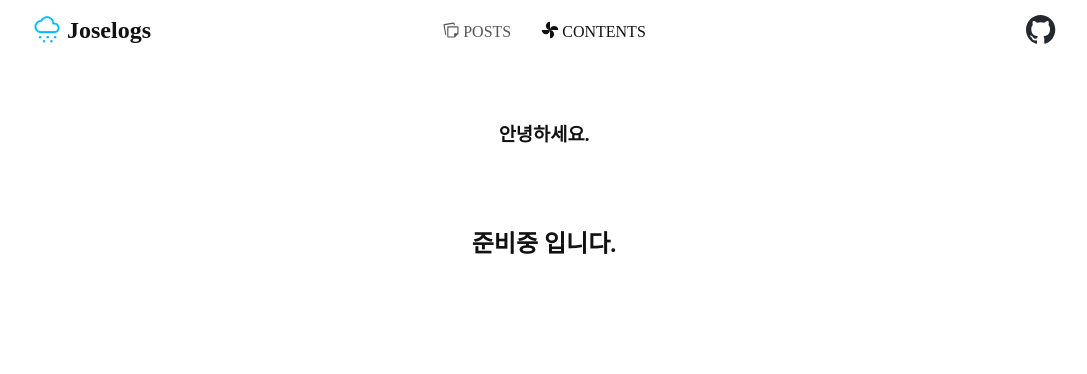
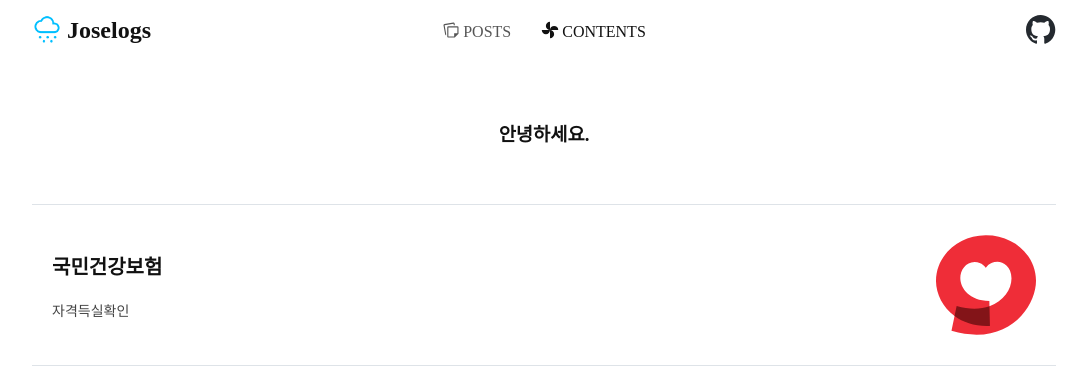
Before and after one commit to kiyoung92/blog, a Next.js app: page /contents in a window 1280 px wide. Shown: the top 374 px of the page, without its empty margins (96-1183 px from the left). Built offline with nearby package versions, Linux system fonts and the light colour scheme.

Commit message:
feat: add contents page

```diff
--- a/src/app/contents/page.tsx
+++ b/src/app/contents/page.tsx
@@ -1,11 +1,51 @@
 import Contents from '@/components/contents/contents';
 import Information from '@/components/information/information';
 
+type Content = {
+  id: number;
+  title: string;
+  content: string;
+  path: string;
+  imagePath: string;
+};
+
+export function generateMetadata() {
+  return {
+    title: 'Joselogs | Contents',
+    description: '컨텐츠',
+    alternates: {
+      canonical: `https://blog.joselogs.com/contents`,
+    },
+    openGraph: {
+      title: 'Joselogs | Contents',
+      description: '컨텐츠',
+      images: [
+        {
+          url: 'https://blog.joselogs.com/images/title-image.png',
+          width: 960,
+          height: 960,
+          alt: 'Joselogs Contents',
+        },
+      ],
+    },
+  };
+}
+
 export default function Page() {
+  const contentList: Content[] = [
+    {
+      id: 0,
+      title: '국민건강보험',
+      content: '자격득실확인',
+      path: '/contents/nhis',
+      imagePath: '/images/nhis-title.svg',
+    },
+  ];
+
   return (
     <main>
       <Information />
-      <Contents />
+      <Contents list={contentList} />
     </main>
   );
 }
--- a/src/app/globals.css
+++ b/src/app/globals.css
@@ -90,7 +90,12 @@ a {
     padding: 10px !important;
   }
 
-  .post-image-wrap {
+  .contents-item-wrap {
+    padding: 10px !important;
+  }
+
+  .post-image-wrap,
+  .content-image-wrap {
     width: 100px !important;
     height: 100px !important;
   }
--- a/src/app/posts/[title]/page.tsx
+++ b/src/app/posts/[title]/page.tsx
@@ -36,7 +36,7 @@ export function generateMetadata({ params }: Params): Metadata {
 
   // TODO: add keywords, author, twitter, languages
   return {
-    title: `${metadataJson?.title}`,
+    title: `Joselogs | ${metadataJson?.title}`,
     description: metadataJson?.description,
     alternates: {
       canonical: `https://blog.joselogs.com/`,
--- /dev/null
+++ b/src/components/contents/contents.css
@@ -0,0 +1,48 @@
+.contents-item-wrap {
+  border-top: 1px solid var(--border-color);
+  padding: 20px;
+  cursor: pointer;
+  display: block;
+  text-decoration: none;
+}
+
+.contents-item-wrap:last-child {
+  border-bottom: 1px solid var(--border-color);
+}
+
+.content-item-wrap {
+  display: flex;
+  align-items: center;
+  gap: 40px;
+}
+
+.content-item-title {
+  font-weight: bold;
+  font-size: 20px;
+}
+
+.content-image-wrap {
+  height: 120px;
+  width: 120px;
+  border-radius: 5px;
+  overflow: hidden;
+  flex: none;
+  display: flex;
+  align-items: center;
+  justify-content: flex-end;
+}
+
+.content-image-wrap > img {
+  object-fit: cover;
+}
+
+.content-item-content {
+  font-size: 14px;
+  text-overflow: ellipsis;
+  overflow: hidden;
+  word-break: break-word;
+  color: var(--color-400);
+  display: -webkit-box;
+  -webkit-line-clamp: 3;
+  -webkit-box-orient: vertical;
+}
--- a/src/components/contents/contents.module.css
+++ /dev/null
@@ -1,5 +0,0 @@
-.wrap {
-  display: flex;
-  justify-content: center;
-  align-items: center;
-}
--- a/src/components/contents/contents.tsx
+++ b/src/components/contents/contents.tsx
@@ -1,10 +1,60 @@
-import contentStyles from './contents.module.css';
+import './contents.css';
 
+import Image from 'next/image';
+import Link from 'next/link';
+
+interface Content {
+  id: number;
+  title: string;
+  content: string;
+  path: string;
+  imagePath: string;
+}
 // TODO: add scraping module
-export default function Contents() {
+export default function Contents({ list }: { list: Content[] }) {
   return (
-    <section className={contentStyles.wrap}>
-      <h2>준비중 입니다.</h2>
+    <section>
+      {list.length ? (
+        list.map((content) => (
+          <Link
+            className="contents-item-wrap"
+            key={content.id}
+            href={content.path}
+          >
+            <div>
+              <div className="content-item-wrap">
+                <div
+                  className="post-list-wrap"
+                  style={{
+                    width: content.imagePath ? 'calc(100% - 100px)' : '100%',
+                  }}
+                >
+                  <div className="padding-y-10">
+                    <p className="content-item-title">{content.title}</p>
+                  </div>
+                  <div className="padding-y-10">
+                    <p className="content-item-content">{content.content}</p>
+                  </div>
+                </div>
+                {content.imagePath && (
+                  <div className="content-image-wrap">
+                    <Image
+                      src={content.imagePath}
+                      alt="국민건강보험공단"
+                      width={100}
+                      height={100}
+                    />
+                  </div>
+                )}
+              </div>
+            </div>
+          </Link>
+        ))
+      ) : (
+        <div>
+          <h1>he</h1>
+        </div>
+      )}
     </section>
   );
 }
--- a/src/components/header/header.tsx
+++ b/src/components/header/header.tsx
@@ -160,15 +160,15 @@ export default function Header() {
             ),
           )}
         </div>
-        <Link
-          className={headerStyles.githubWrap}
-          target="_blank"
-          href="https://github.com/kiyoung92"
-        >
-          <div className={headerStyles.githubLink}>
+        <div className={headerStyles.githubWrap}>
+          <Link
+            className={headerStyles.githubLink}
+            target="_blank"
+            href="https://github.com/kiyoung92"
+          >
             {isDarkMode ? <GithubIconLight /> : <GithubIconDark />}
-          </div>
-        </Link>
+          </Link>
+        </div>
         <div
           className={`${headerStyles.dropdownWrap} ${isActive && headerStyles.activeDropdownWrap}`}
           role="button"
--- a/src/components/posts/posts.css
+++ b/src/components/posts/posts.css
@@ -37,6 +37,9 @@
   width: 120px;
   border-radius: 5px;
   overflow: hidden;
+  flex: none;
+  justify-content: flex-end;
+  align-items: center;
 }
 
 .post-image-wrap > img {
```
Also changed, not shown: src/app/contents/nhis/page.tsx (added, +10 -0 lines), public/images/nhis-title.svg (added).
